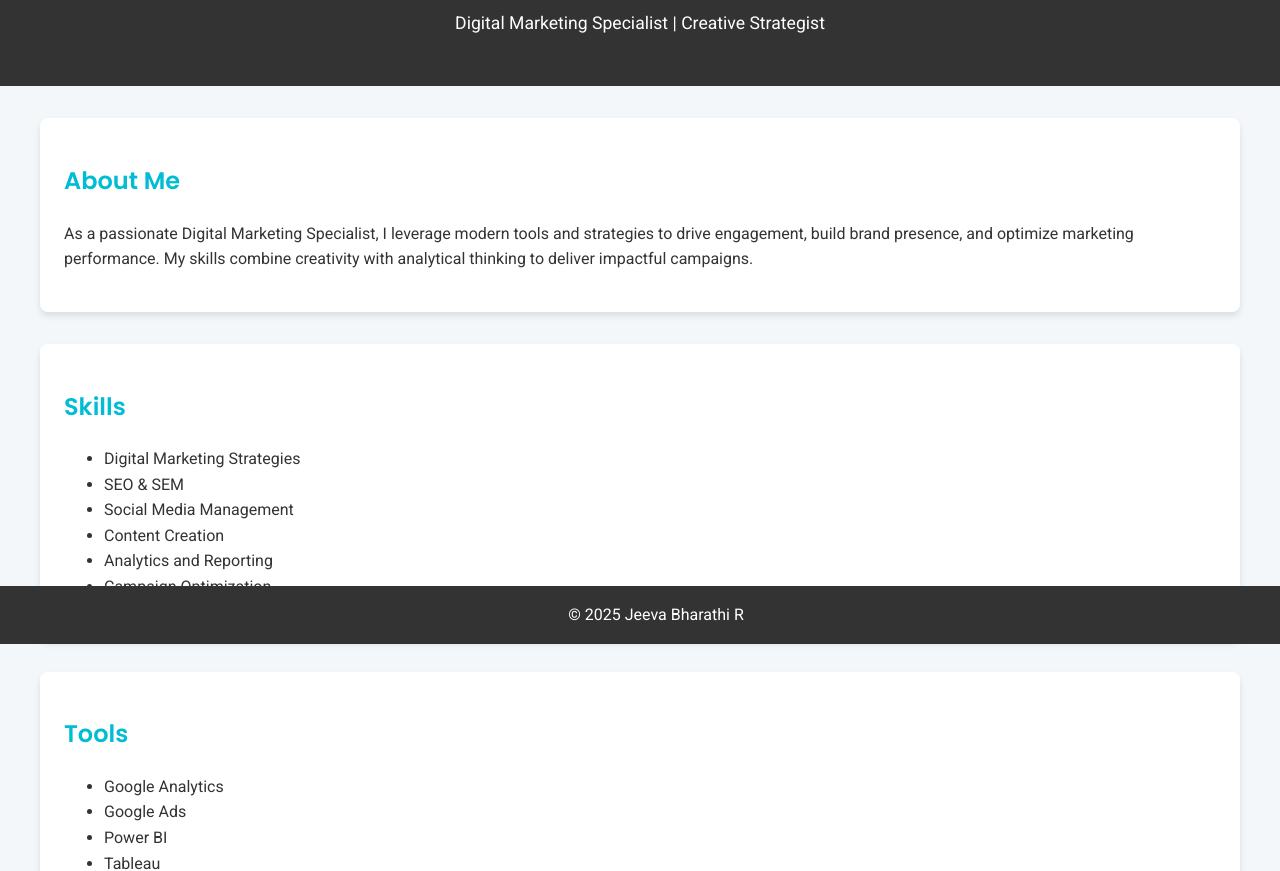
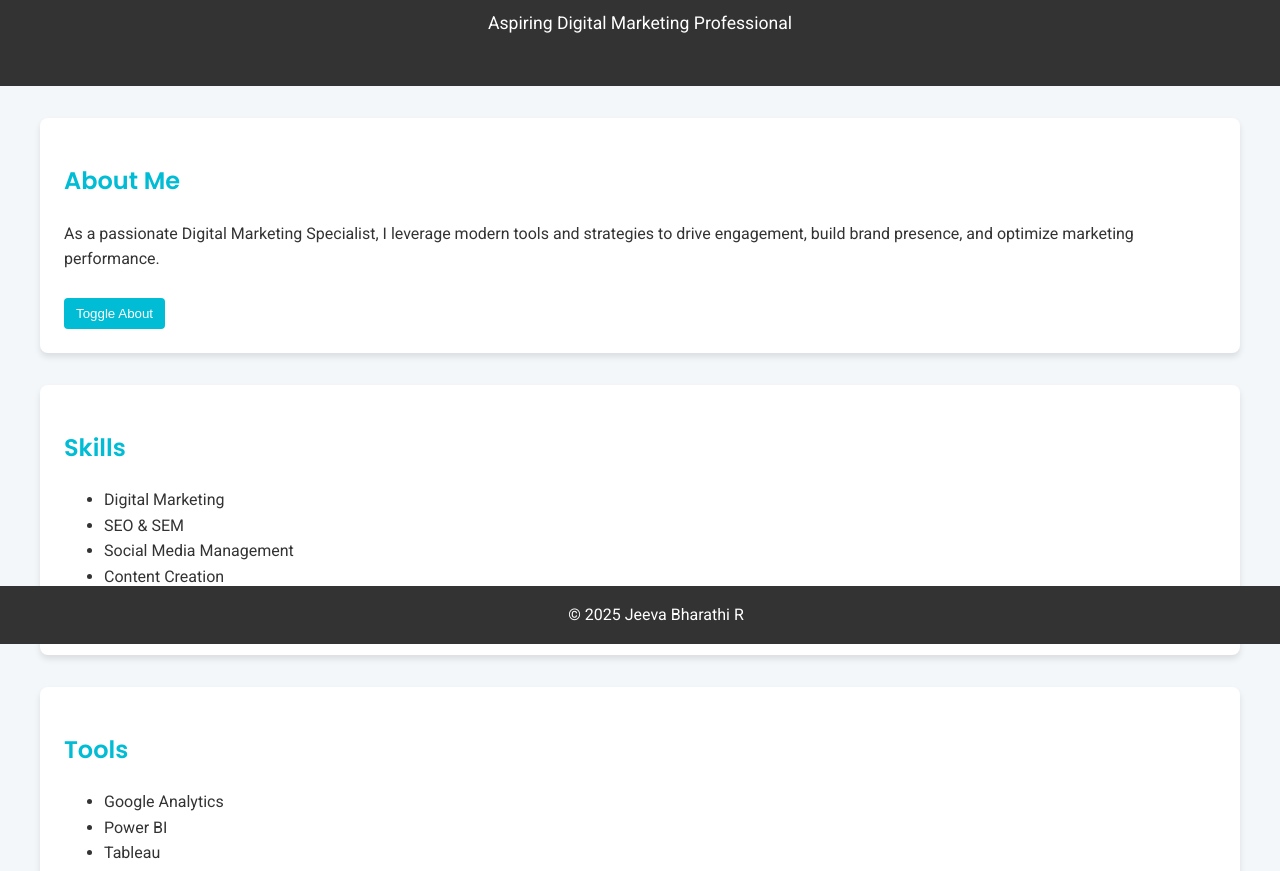
Before and after one commit to jeevabharathi18/My-Portfolio, a plain HTML site: page index.html in a window 1280 px wide. Shown: the part 156-1027 px from the top of the page. Drawn offline with Linux system fonts and the light colour scheme.

Commit message:
Added interactive portfolio features

```diff
--- a/index.html
+++ b/index.html
@@ -6,7 +6,6 @@
   <title>Jeeva Bharathi R | Digital Marketing Specialist Entry-Level</title>
   <link href="https://fonts.googleapis.com/css2?family=Poppins:wght@600&family=Roboto:wght@400&display=swap" rel="stylesheet">
   <style>
-    /* Global Styles */
     body {
       font-family: 'Roboto', sans-serif;
       margin: 0;
@@ -71,31 +70,40 @@
       width: 100%;
       bottom: 0;
     }
+    .toggle {
+      display: inline-block;
+      margin-top: 10px;
+      padding: 8px 12px;
+      background-color: #00bcd4;
+      color: #fff;
+      border: none;
+      border-radius: 4px;
+      cursor: pointer;
+    }
   </style>
 </head>
 <body>
 
 <header>
-
-  <h1>Jeeva Bharathi R</h1>
-  <p>Digital Marketing Specialist | Creative Strategist</p>
+  <h1>Jeeva Bharathi Rajendran</h1>
+  <p>Aspiring Digital Marketing Professional</p>
 </header>
 
 <main>
-  <section>
+  <section id="about">
     <h2>About Me</h2>
-    <p>As a passionate Digital Marketing Specialist, I leverage modern tools and strategies to drive engagement, build brand presence, and optimize marketing performance. My skills combine creativity with analytical thinking to deliver impactful campaigns.</p>
+    <p id="about-text">As a passionate Digital Marketing Specialist, I leverage modern tools and strategies to drive engagement, build brand presence, and optimize marketing performance.</p>
+    <button class="toggle" onclick="toggleVisibility('about-text')">Toggle About</button>
   </section>
 
   <section>
     <h2>Skills</h2>
     <ul>
-      <li>Digital Marketing Strategies</li>
+      <li>Digital Marketing</li>
       <li>SEO & SEM</li>
       <li>Social Media Management</li>
       <li>Content Creation</li>
-      <li>Analytics and Reporting</li>
-      <li>Campaign Optimization</li>
+      <li>Research and Analytics</li>
     </ul>
   </section>
 
@@ -103,7 +111,6 @@
     <h2>Tools</h2>
     <ul>
       <li>Google Analytics</li>
-      <li>Google Ads</li>
       <li>Power BI</li>
       <li>Tableau</li>
       <li>Canva</li>
@@ -113,11 +120,8 @@
 
   <section>
     <h2>Projects</h2>
-    <h3>Social Media Growth Campaign</h3>
-    <p>Executed a targeted content strategy to increase brand awareness and follower engagement across major social media platforms, resulting in a 35% growth in audience.</p>
-
-    <h3>SEO Optimization for E-commerce Website</h3>
-    <p>Improved search engine rankings by optimizing website content, metadata, and link-building strategies, leading to a 50% increase in organic traffic.</p>
+    <h3>Hospital Management System</h3>
+    <p>Built a full-stack Hospital Management System with role-based login for patients, doctors, and admins. Developed using HTML, CSS, JavaScript, Django, MySQL, and Git.</p>
   </section>
 
   <section>
@@ -125,7 +129,8 @@
     <ul>
       <li>Google Digital Garage - Fundamentals of Digital Marketing</li>
       <li>Salesforce Marketing Cloud Certification</li>
-      <li>Learnathon - Digital Transformation Skills</li>
+      <li>Skillup(Simplilearn) - Basics of SEO</li>
+      <li>OfficeMasters - PowerBI</li>
     </ul>
   </section>
 
@@ -143,5 +148,12 @@
   &copy; 2025 Jeeva Bharathi R
 </footer>
 
+<script>
+  function toggleVisibility(id) {
+    const element = document.getElementById(id);
+    element.style.display = (element.style.display === 'none') ? 'block' : 'none';
+  }
+</script>
+
 </body>
 </html>
```
